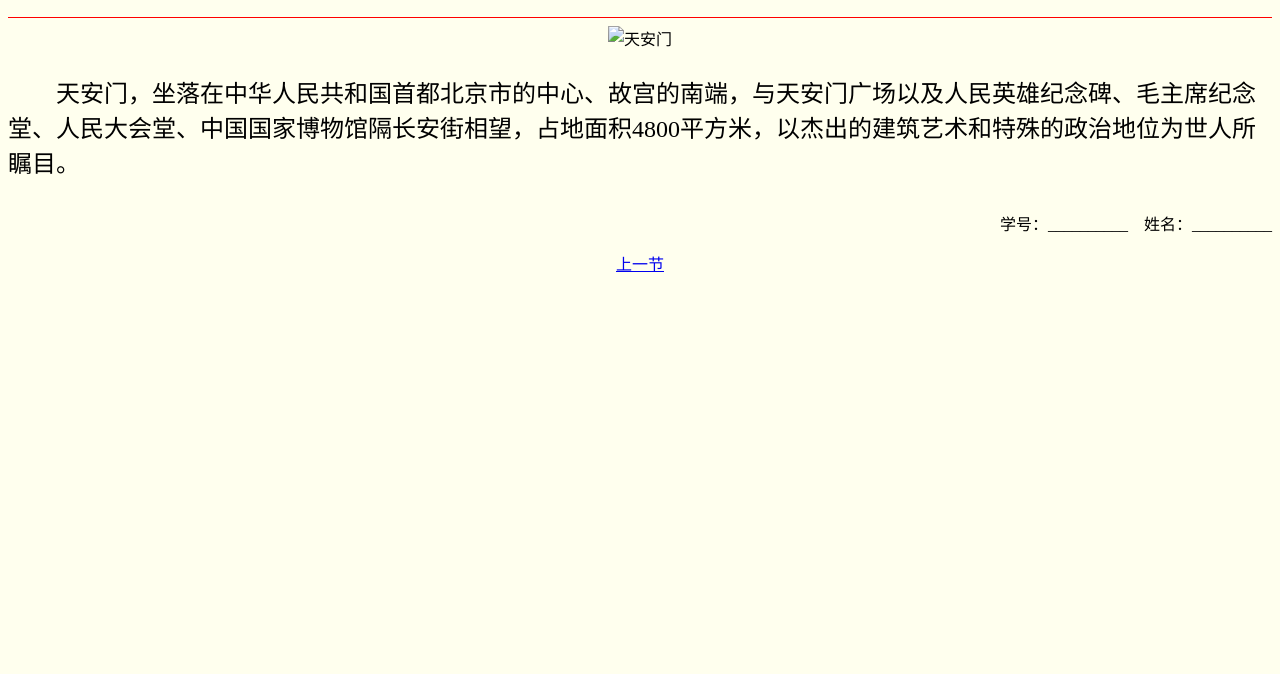
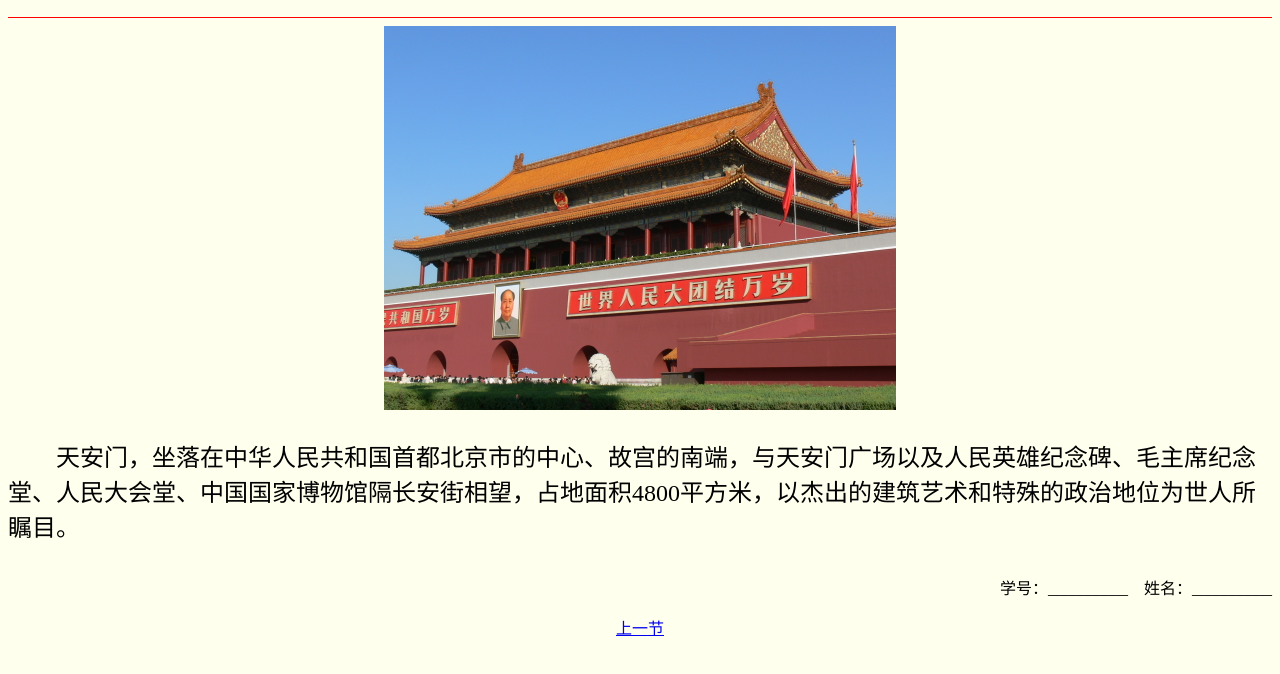
Before and after one commit to ChaoJueAMeng/html-exp2, a plain HTML site: page exp_2_2.html in a window 1280 px wide. Shown: the part 58-732 px from the top of the page. Drawn offline with Linux system fonts and the light colour scheme.

Commit message:
恢复实验2.2页面使用JPG配图

```diff
--- a/exp_2_2.html
+++ b/exp_2_2.html
@@ -15,7 +15,7 @@
 <body bgcolor="#FFFFEE">
     <h2 align="center">天安门</h2>
     <hr size="1" color="red">
-    <img src="image-ex-2-2-tiananmen.svg" width="512" alt="天安门">
+    <img src="image-ex-2-2-tiananmen.jpg" width="512" alt="天安门">
     <p>天安门，坐落在中华人民共和国首都北京市的中心、故宫的南端，与天安门广场以及人民英雄纪念碑、毛主席纪念堂、人民大会堂、中国国家博物馆隔长安街相望，占地面积4800平方米，以杰出的建筑艺术和特殊的政治地位为世人所瞩目。</p>
     <p class="sign">学号：__________　姓名：__________</p>
     <p class="nav"><a href="exp_2_1.html">上一节</a></p>
```
